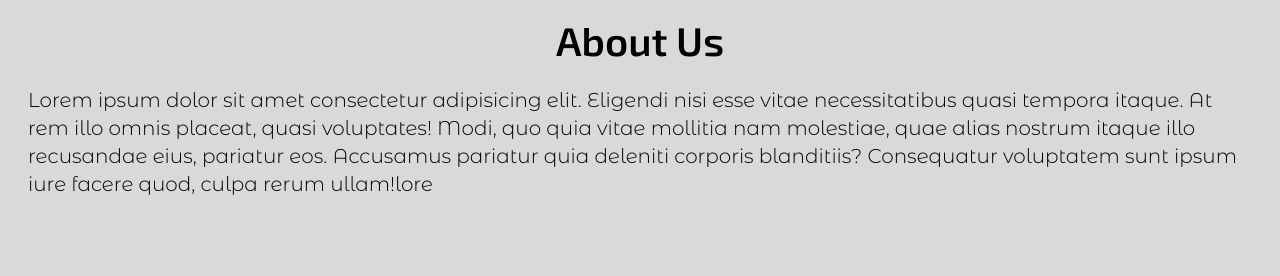
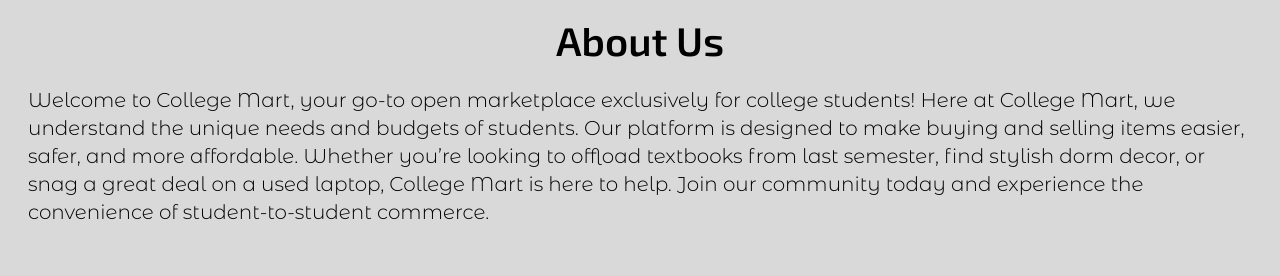
Before and after one commit to kumar1397/College-Mart, a React (Create React App) app: page / in a window 1280 px wide. Shown: the part 482-758 px from the top of the page. Built offline with nearby package versions, Linux system fonts and the light colour scheme; a web font is replaced by a local one.

Commit message:
updated about us

```diff
--- a/src/components/hero/Hero.jsx
+++ b/src/components/hero/Hero.jsx
@@ -20,7 +20,7 @@
       </div>
       <div className='bg-[#D9D9D9] w-full h-[50vh] flex flex-col pt-7'>
         <div className='flex justify-center text-[40px] font-bold exo'>About Us</div>
-        <span className='text-xl font-medium px-7 pt-4 mont'>Lorem ipsum dolor sit amet consectetur adipisicing elit. Eligendi nisi esse vitae necessitatibus quasi tempora itaque. At rem illo omnis placeat, quasi voluptates! Modi, quo quia vitae mollitia nam molestiae, quae alias nostrum itaque illo recusandae eius, pariatur eos. Accusamus pariatur quia deleniti corporis blanditiis? Consequatur voluptatem sunt ipsum iure facere quod, culpa rerum ullam!lore
+        <span className='text-xl font-medium px-7 pt-4 mont'>Welcome to College Mart, your go-to open marketplace exclusively for college students! Here at College Mart, we understand the unique needs and budgets of students. Our platform is designed to make buying and selling items easier, safer, and more affordable. Whether you’re looking to offload textbooks from last semester, find stylish dorm decor, or snag a great deal on a used laptop, College Mart is here to help. Join our community today and experience the convenience of student-to-student commerce.
         </span>
       </div>
       <AutoPlay/>
--- a/src/components/new-home-page/productlist.jsx
+++ b/src/components/new-home-page/productlist.jsx
@@ -24,6 +24,7 @@
   const [minPrice, setMinPrice] = useState('');
   const [maxPrice, setMaxPrice] = useState('');
   const [selectedCategory, setSelectedCategory] = useState('');
+
 
   const handleFilter = () => {
     const filtered = products.filter(product => {
```
